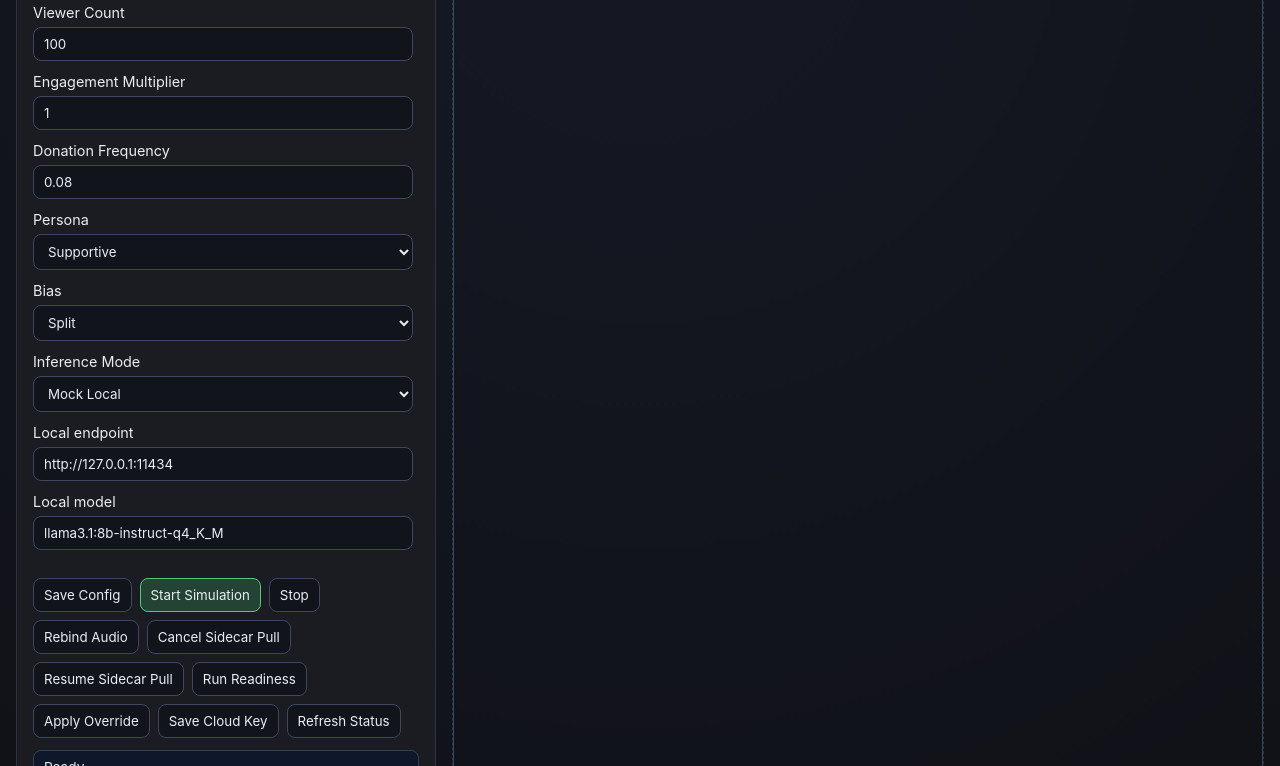
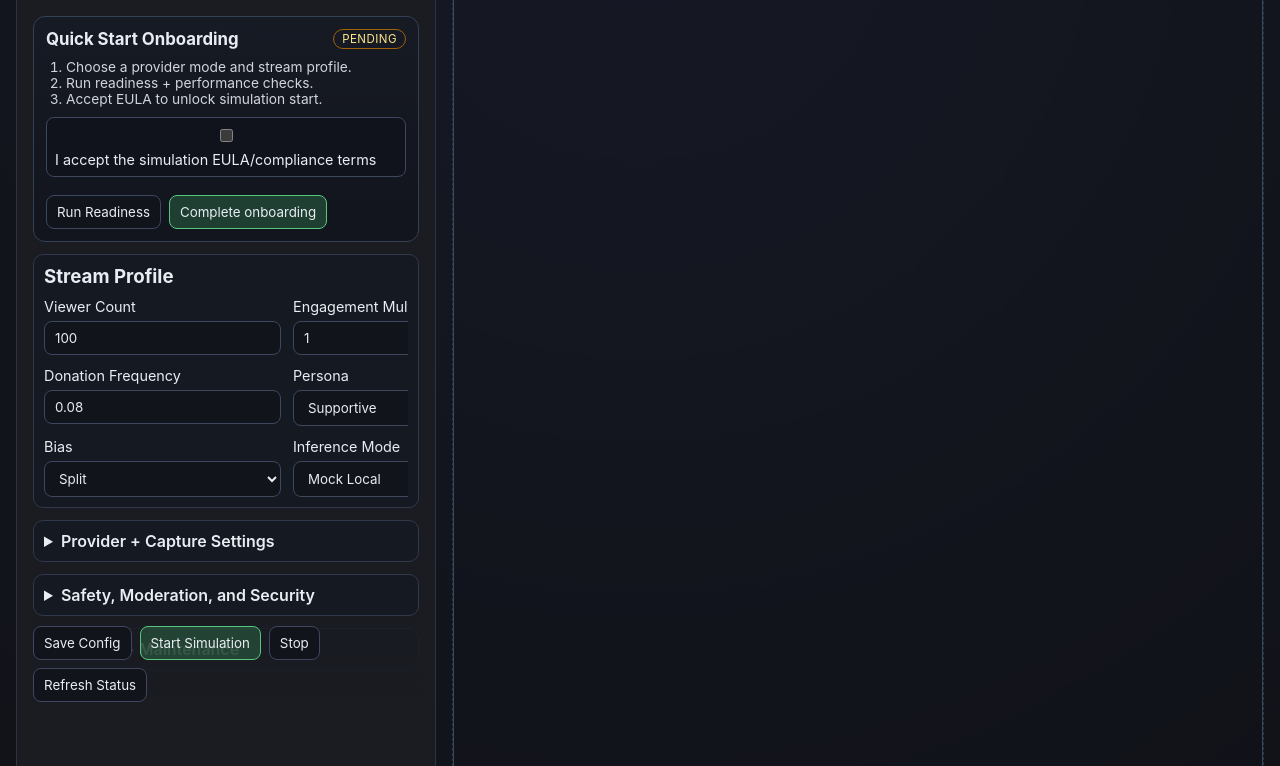
Before and after one commit to sonicpsychos-oss/StreamSim, a website: page src/public/index.html in a window 1280 px wide. Shown: the part 98-864 px from the top of the page. Drawn offline with Linux system fonts and the light colour scheme; no server answers.

Commit message:
Polish onboarding UX and consolidate control panel settings

```diff
--- a/src/public/index.html
+++ b/src/public/index.html
@@ -10,7 +10,29 @@
     <main class="layout">
       <section class="panel controls">
         <h1>StreamSim Control Center</h1>
-        <div class="grid">
+
+        <section class="onboarding-panel" id="onboardingPanel">
+          <div class="onboarding-head">
+            <h2>Quick Start Onboarding</h2>
+            <span id="onboardingPill" class="pill pending">Pending</span>
+          </div>
+          <ol class="onboarding-steps">
+            <li>Choose a provider mode and stream profile.</li>
+            <li>Run readiness + performance checks.</li>
+            <li>Accept EULA to unlock simulation start.</li>
+          </ol>
+          <div class="wizard-inline-controls">
+            <label class="eula"><input id="wizardEulaAccepted" type="checkbox" /> I accept the simulation EULA/compliance terms</label>
+            <div class="buttons">
+              <button id="runReadiness" type="button">Run Readiness</button>
+              <button id="completeWizard" type="button" class="primary">Complete onboarding</button>
+            </div>
+          </div>
+        </section>
+
+        <section class="control-group">
+          <h3>Stream Profile</h3>
+          <div class="grid compact-grid">
             <label>Viewer Count <input id="viewerCount" type="number" min="1" value="100" /></label>
             <label>Engagement Multiplier <input id="engagementMultiplier" type="number" step="0.1" value="1" /></label>
             <label>Donation Frequency <input id="donationFrequency" type="number" step="0.01" min="0" max="1" value="0.08" /></label>
@@ -39,43 +61,64 @@
                 <option value="groq">Groq</option>
               </select>
             </label>
+          </div>
+        </section>
+
+        <details class="control-group">
+          <summary>Provider + Capture Settings</summary>
+          <div class="grid">
             <label>Local endpoint <input id="localEndpoint" type="text" value="http://127.0.0.1:11434" /></label>
             <label>Local model <input id="localModel" type="text" value="llama3.1:8b-instruct-q4_K_M" /></label>
             <label>Cloud endpoint <input id="cloudEndpoint" type="text" value="https://api.openai.com/v1/chat/completions" /></label>
             <label>Cloud model <input id="cloudModel" type="text" value="gpt-4o-mini" /></label>
             <label>Request timeout ms <input id="requestTimeoutMs" type="number" min="1000" max="30000" value="7000" /></label>
             <label>Max retries <input id="maxRetries" type="number" min="0" max="5" value="2" /></label>
+            <label><input id="ttsEnabled" type="checkbox" checked /> TTS Enabled</label>
+            <label><input id="visionEnabled" type="checkbox" checked /> Vision Capture Enabled</label>
+            <label><input id="useRealCapture" type="checkbox" /> Use real capture endpoints</label>
+            <label>Vision Interval (seconds) <input id="visionIntervalSec" type="number" min="5" max="120" value="25" /></label>
+            <label>STT endpoint <input id="sttEndpoint" type="text" value="http://127.0.0.1:7778/stt" /></label>
+            <label>Vision endpoint <input id="visionEndpoint" type="text" value="http://127.0.0.1:7778/vision-tags" /></label>
+          </div>
+        </details>
+
+        <details class="control-group">
+          <summary>Safety, Moderation, and Security</summary>
+          <div class="grid">
             <label>Safety drop policy
               <select id="dropPolicy">
                 <option value="drop">Drop flagged content</option>
                 <option value="censor">Censor flagged content</option>
               </select>
             </label>
-          <label>Cloud API key <input id="cloudApiKey" type="password" placeholder="sk-..." /></label>
             <label><input id="slowMode" type="checkbox" /> Slow Mode</label>
             <label><input id="emoteOnly" type="checkbox" /> Emote-Only</label>
-          <label><input id="ttsEnabled" type="checkbox" checked /> TTS Enabled</label>
-          <label><input id="visionEnabled" type="checkbox" checked /> Vision Capture Enabled</label>
-          <label><input id="useRealCapture" type="checkbox" /> Use real capture endpoints</label>
-          <label>Vision Interval (seconds) <input id="visionIntervalSec" type="number" min="5" max="120" value="25" /></label>
-          <label>STT endpoint <input id="sttEndpoint" type="text" value="http://127.0.0.1:7778/stt" /></label>
-          <label>Vision endpoint <input id="visionEndpoint" type="text" value="http://127.0.0.1:7778/vision-tags" /></label>
             <label><input id="allowDiagnostics" type="checkbox" /> Allow diagnostics export</label>
             <label><input id="allowNonLocalSidecarOverride" type="checkbox" /> Allow non-local sidecar override</label>
             <label>Override reason <input id="overrideReason" type="text" placeholder="Required if override enabled" /></label>
             <label class="eula"><input id="eulaAccepted" type="checkbox" /> I accept the simulation EULA/compliance terms</label>
           </div>
+        </details>
+
+        <details class="control-group">
+          <summary>Secrets + Maintenance</summary>
+          <div class="grid">
+            <label>Cloud API key <input id="cloudApiKey" type="password" placeholder="sk-..." /></label>
+          </div>
           <div class="buttons">
-          <button id="save">Save Config</button>
-          <button id="start" class="primary">Start Simulation</button>
-          <button id="stop">Stop</button>
-          <button id="rebindAudio">Rebind Audio</button>
-          <button id="sidecarCancel">Cancel Sidecar Pull</button>
-          <button id="sidecarResume">Resume Sidecar Pull</button>
-          <button id="runReadiness">Run Readiness</button>
-          <button id="applyOverride">Apply Override</button>
-          <button id="saveCloudKey">Save Cloud Key</button>
-          <button id="refreshStatus">Refresh Status</button>
+            <button id="saveCloudKey" type="button">Save Cloud Key</button>
+            <button id="rebindAudio" type="button">Rebind Audio</button>
+            <button id="sidecarCancel" type="button">Cancel Sidecar Pull</button>
+            <button id="sidecarResume" type="button">Resume Sidecar Pull</button>
+            <button id="applyOverride" type="button">Apply Override</button>
+          </div>
+        </details>
+
+        <div class="buttons sticky-actions">
+          <button id="save" type="button">Save Config</button>
+          <button id="start" type="button" class="primary">Start Simulation</button>
+          <button id="stop" type="button">Stop</button>
+          <button id="refreshStatus" type="button">Refresh Status</button>
         </div>
         <p id="statusBanner" class="status-banner" aria-live="polite">Ready.</p>
         <pre id="diagnosticsSummary"></pre>
@@ -90,20 +133,6 @@
       </section>
     </main>
 
-    <section id="wizardBackdrop" class="wizard-backdrop hidden">
-      <div class="wizard">
-        <h2>First-run setup required</h2>
-        <p>Complete this one-time setup to unlock simulation start.</p>
-        <ol>
-          <li>Review auto hardware tier recommendation and choose provider mode.</li>
-          <li>Run readiness checks until all blocking checks pass.</li>
-          <li>Accept EULA checkbox in control panel.</li>
-          <li>Click the button below to finish onboarding.</li>
-        </ol>
-        <button id="completeWizard">Complete onboarding</button>
-      </div>
-    </section>
-
     <script type="module" src="/app.js"></script>
   </body>
 </html>
--- a/src/public/styles.css
+++ b/src/public/styles.css
@@ -14,14 +14,16 @@
 body { margin: 0; background: radial-gradient(circle at top, #161925, var(--bg)); color: var(--text); }
 .layout { display: grid; grid-template-columns: 420px 1fr; gap: 16px; padding: 16px; min-height: 100vh; }
 .panel { border: 1px solid #2d3345; border-radius: 14px; background: var(--panel); padding: 16px; }
+.controls { display: flex; flex-direction: column; gap: 12px; }
 .grid { display: grid; grid-template-columns: 1fr; gap: 12px; max-height: 70vh; overflow: auto; padding-right: 6px; }
+.compact-grid { grid-template-columns: 1fr 1fr; max-height: unset; }
 label { display: flex; flex-direction: column; gap: 6px; font-size: 0.9rem; }
 input, select, button { border-radius: 8px; border: 1px solid #3f475f; background: #12141c; color: var(--text); padding: 8px 10px; }
 input:focus-visible, select:focus-visible, button:focus-visible {
   outline: 2px solid var(--accent);
   outline-offset: 1px;
 }
-.buttons { display: flex; gap: 8px; margin-top: 14px; flex-wrap: wrap; }
+.buttons { display: flex; gap: 8px; margin-top: 10px; flex-wrap: wrap; }
 button { cursor: pointer; transition: border-color 140ms ease, background-color 140ms ease, opacity 140ms ease; }
 button:hover { border-color: var(--accent); }
 button:disabled { opacity: 0.6; cursor: progress; }
@@ -35,10 +37,69 @@ button.primary { background: var(--accent-muted); border-color: #58c77d; }
 .donation { color: #facc15; margin-left: 8px; }
 pre { margin-top: 12px; background: #0c0e14; border: 1px solid #293145; border-radius: 8px; padding: 10px; font-size: 0.78rem; min-height: 130px; }
 
+.onboarding-panel {
+  border: 1px solid #334155;
+  border-radius: 12px;
+  padding: 12px;
+  background: linear-gradient(180deg, rgba(22, 26, 36, 0.9), rgba(17, 20, 28, 0.9));
+}
+
+.onboarding-head {
+  display: flex;
+  justify-content: space-between;
+  align-items: center;
+  gap: 8px;
+}
+
+.onboarding-head h2 {
+  margin: 0;
+  font-size: 1.05rem;
+}
+
+.onboarding-steps {
+  margin: 10px 0;
+  padding-left: 20px;
+  color: #d1d5db;
+  font-size: 0.86rem;
+}
+
+.pill {
+  border-radius: 999px;
+  border: 1px solid #475569;
+  padding: 2px 8px;
+  font-size: 0.72rem;
+  text-transform: uppercase;
+  letter-spacing: 0.04em;
+}
+
+.pill.pending { color: #fde68a; border-color: #a16207; }
+.pill.complete { color: #9ae6b4; border-color: #2f855a; }
+
+.control-group {
+  border: 1px solid #30384b;
+  border-radius: 10px;
+  padding: 10px;
+  background: #151922;
+}
+
+.control-group h3 {
+  margin: 0 0 10px;
+}
+
+.control-group summary {
+  cursor: pointer;
+  font-weight: 600;
+}
+
+.sticky-actions {
+  position: sticky;
+  bottom: 0;
+  padding-top: 8px;
+  background: linear-gradient(180deg, rgba(26, 28, 34, 0.8), rgba(26, 28, 34, 1));
+}
+
 .eula { padding: 8px; border: 1px solid #3f475f; border-radius: 8px; background: #10131b; }
-.wizard-backdrop { position: fixed; inset: 0; background: rgba(0, 0, 0, 0.6); display: grid; place-items: center; z-index: 10; }
-.wizard { width: min(540px, 90vw); background: #151923; border: 1px solid #3b4359; border-radius: 14px; padding: 18px; }
-.hidden { display: none; }
+.wizard-inline-controls { display: grid; gap: 8px; }
 
 #readinessList { margin-top: 10px; padding-left: 18px; }
 #readinessList li { margin-bottom: 6px; }
@@ -62,4 +123,8 @@ pre { margin-top: 12px; background: #0c0e14; border: 1px solid #293145; border-r
   .grid {
     max-height: none;
   }
+
+  .compact-grid {
+    grid-template-columns: 1fr;
+  }
 }
```
Also changed, not shown: src/public/app.js (+42 -8 lines). Lines whose indentation alone changed are shown as unchanged.
